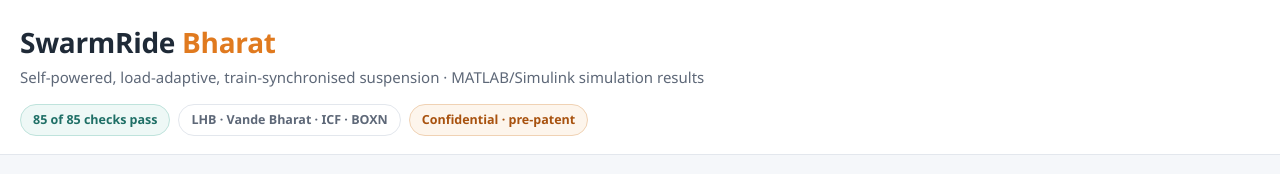
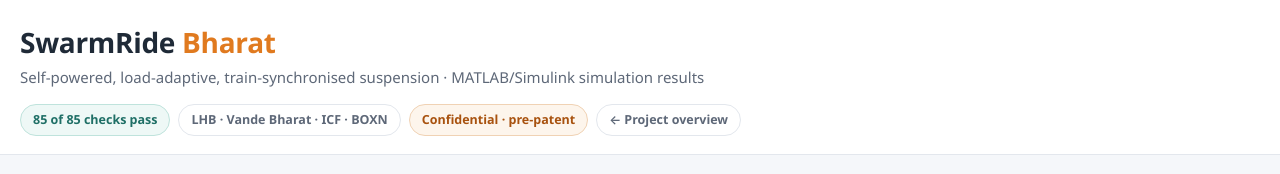
Before and after one commit to Sangeeth0301/SwarmRide-Bharat, a plain HTML site: page dashboard/index.html in a window 1280 px wide. Shown: the top 174 px of the page. Drawn offline with nearby package versions, Linux system fonts and the light colour scheme.

Commit message:
feat(dashboard): link back to the project overview page

```diff
--- a/dashboard/index.html
+++ b/dashboard/index.html
@@ -62,6 +62,7 @@
       <span class="pill ok" id="pill-checks">verification</span>
       <span class="pill">LHB · Vande Bharat · ICF · BOXN</span>
       <span class="pill warn">Confidential · pre-patent</span>
+      <a class="pill" href="../frontend/index.html" style="text-decoration:none">← Project overview</a>
     </div>
   </div>
 </header>
```
